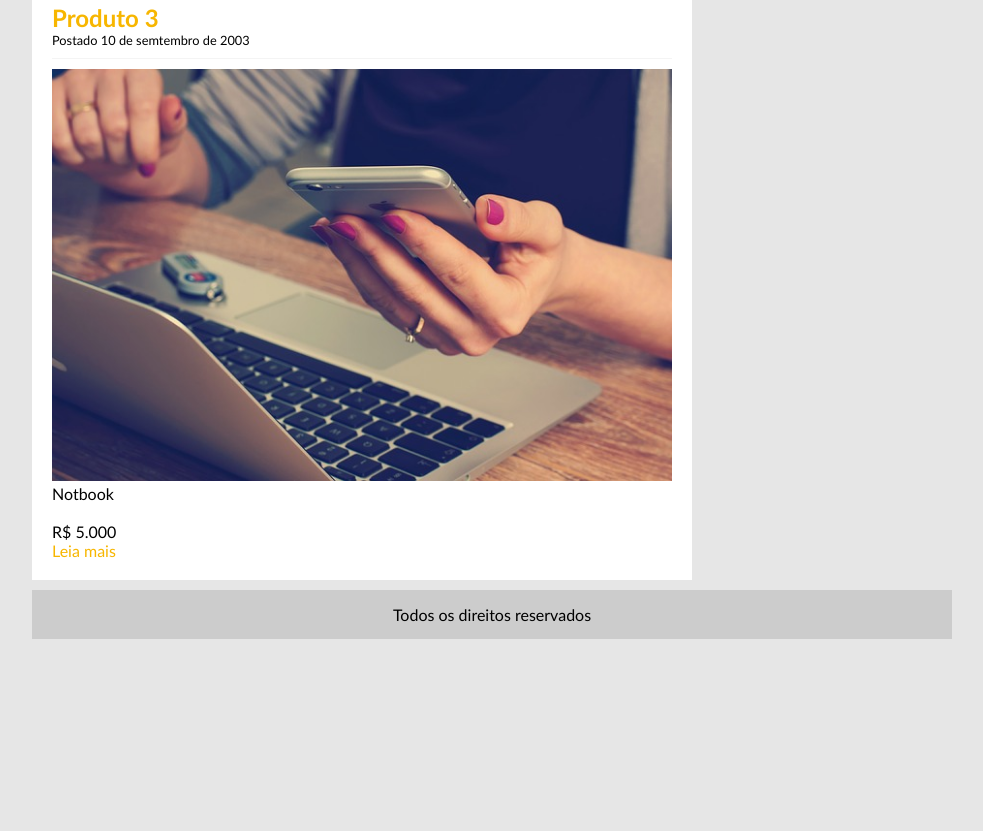
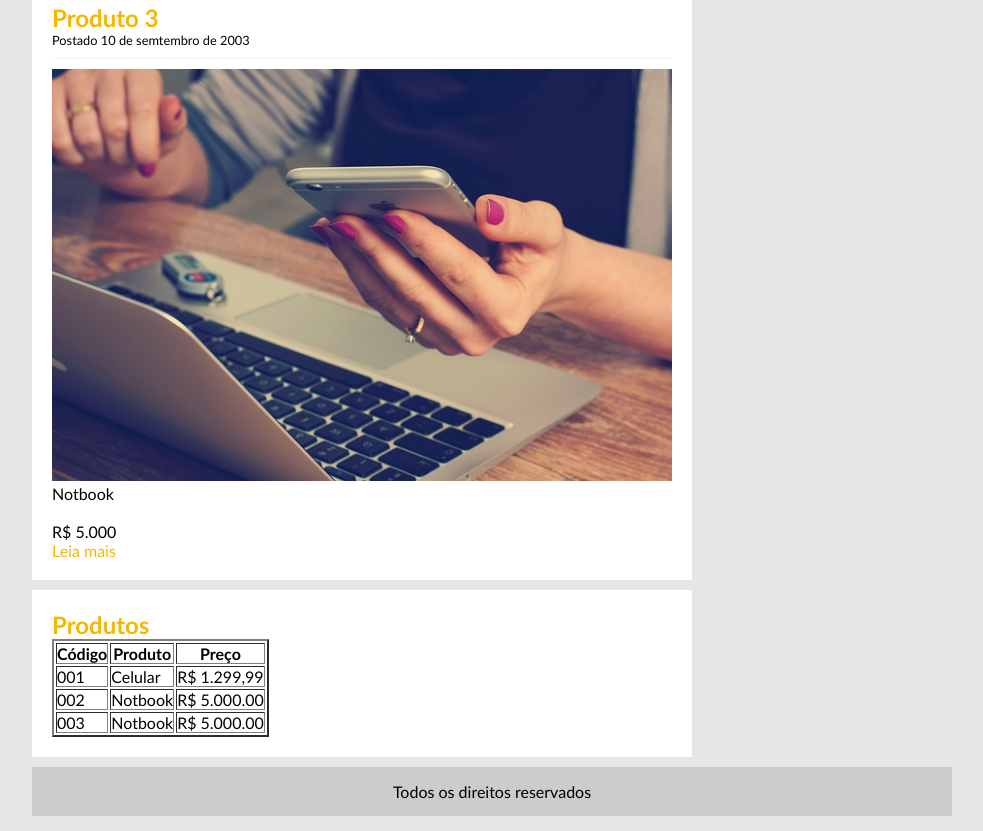
Before and after one commit to Mordidooo/trabalho-web, a plain HTML site: page trabalho-web/produtos.html in a window 1280 px wide. Shown: the part 1383-2214 px from the top of the page, without its empty margins (148-1131 px from the left). Before the commit the page ends 2037 px from the top, so only its background shows below. Drawn offline with Linux system fonts and the light colour scheme.

Commit message:
Add files via upload

```diff
--- a/trabalho-web/produtos.html
+++ b/trabalho-web/produtos.html
@@ -45,6 +45,37 @@
 				<p>Notbook</p><br><p>R$ 5.000</p>
 				<a href="">Leia mais</a>
 			</div>
+			<div class="postagem">
+				<h2>Produtos</h2>
+
+	<table border="2">
+
+		<tr>
+			<th>Código</th>
+			<th>Produto</th>
+			<th>Preço</th>
+		</tr>
+
+		<tr>
+
+			<td>001</td>
+			<td>Celular</td>
+			<td>R$ 1.299,99</td>
+		</tr>
+
+		<tr>
+			<td>002</td>
+			<td>Notbook</td>
+			<td>R$ 5.000.00</td>
+		</tr>
+		<tr>
+			<td>003</td>
+			<td>Notbook</td>
+			<td>R$ 5.000.00</td>
+		</tr>
+
+	</table>
+			</div>
 			<!-- fechamento -->
 		</div>
 		<div id="a-lateral">
```
